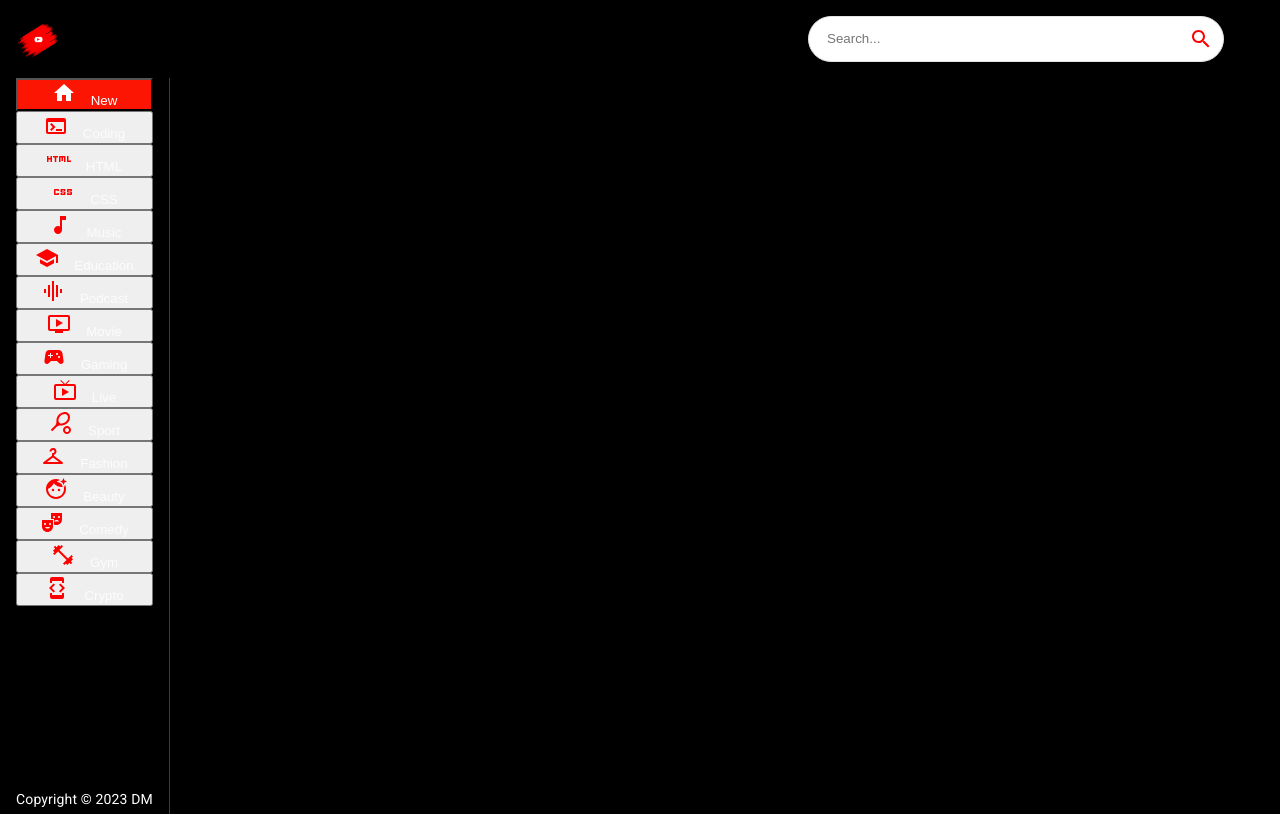
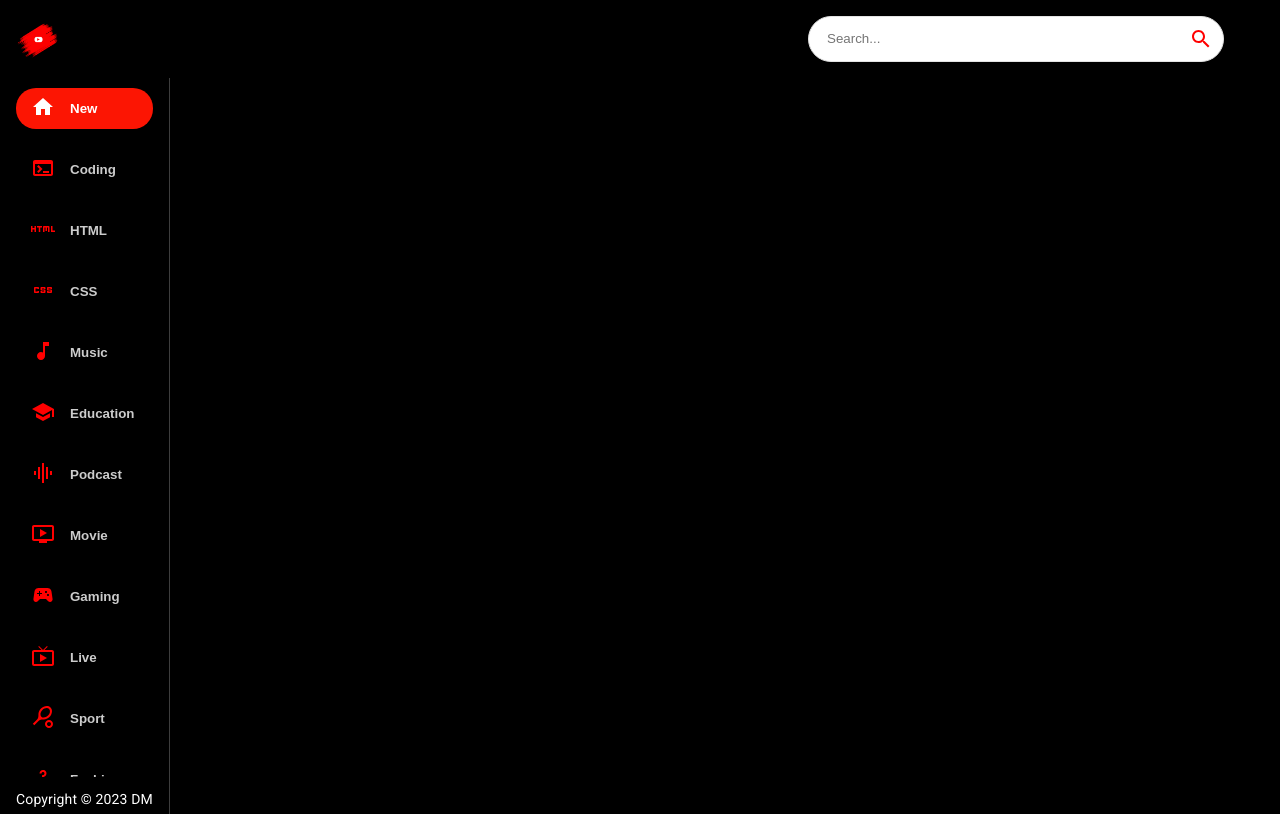
Before and after one commit to daw-maj-pl/yt-clone, a React (Create React App) app: page / in a window 1280 px wide. Built offline with nearby package versions, Linux system fonts and the light colour scheme.

Commit message:
Style copyright and category-btn classes

```diff
--- a/src/index.css
+++ b/src/index.css
@@ -12,6 +12,7 @@ a {
 
 ::-webkit-scrollbar {
   width: 4px;
+  height: 4px;
 }
 
 ::-webkit-scrollbar-thumb {
@@ -23,10 +24,47 @@ a {
   background-color: transparent;
 }
 
+.category-btn:hover {
+  background-color: #fc1503 !important;
+  color: white !important;
+}
+
+.category-btn:hover span {
+  color: white !important;
+}
+
 .search-bar {
   border: none;
   outline: none;
   width: 350px;
+}
+
+.category-btn {
+  font-weight: bold !important;
+  text-transform: capitalize;
+  display: flex;
+  align-items: center;
+  justify-content: start;
+  cursor: pointer;
+  background: transparent;
+  outline: none;
+  border: none;
+  padding: 7px 15px;
+  margin: 10px 0px;
+  border-radius: 20px;
+  transition: all 0.3s ease;
+}
+
+@media screen and (max-width: 900px) {
+  .category-btn {
+    margin: 10px;
+  }
+}
+
+@media screen and (max-width: 800px) {
+  .copyright {
+    display: none !important;
+  }
 }
 
 @media screen and (max-width: 600px) {
```
